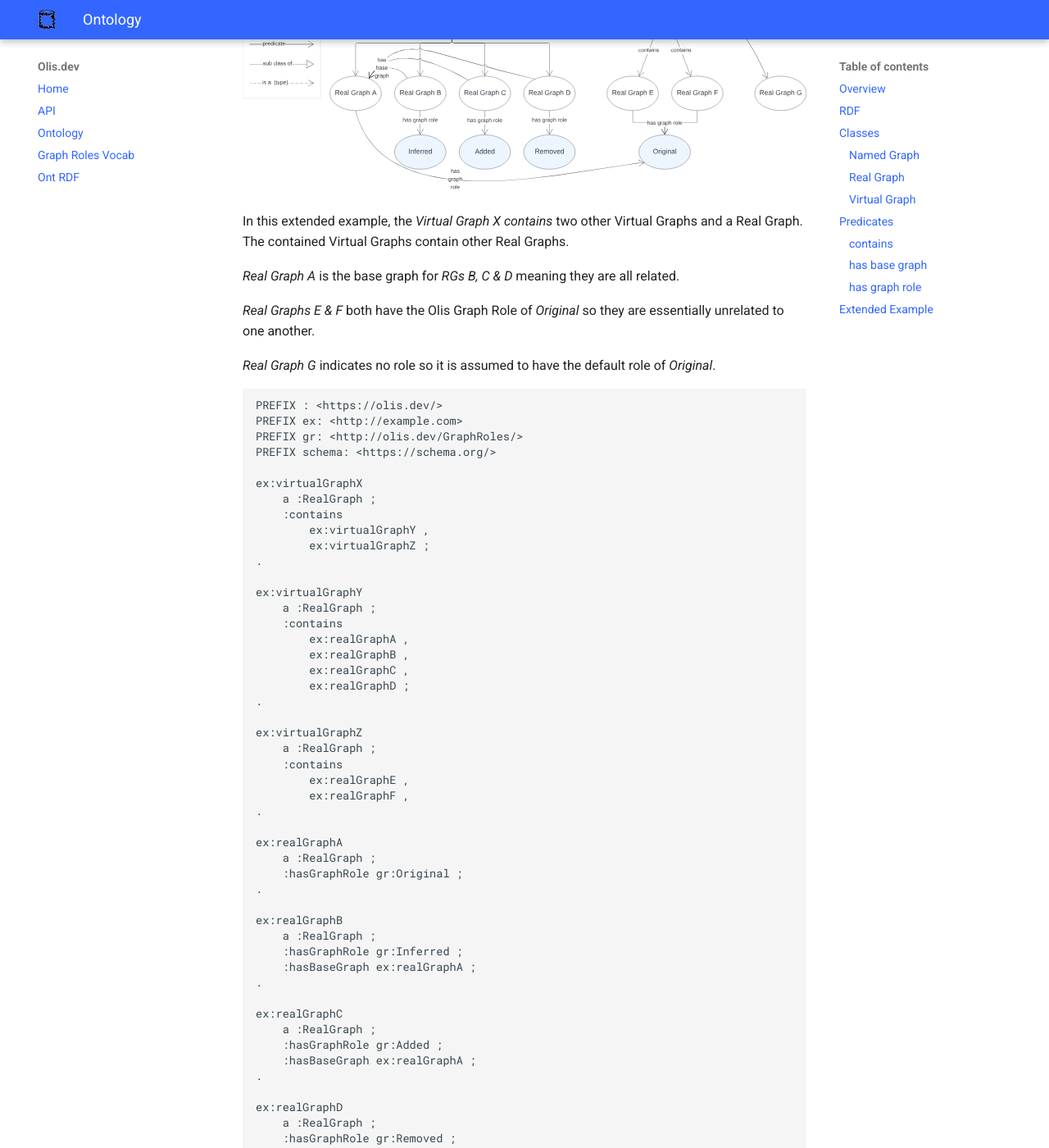
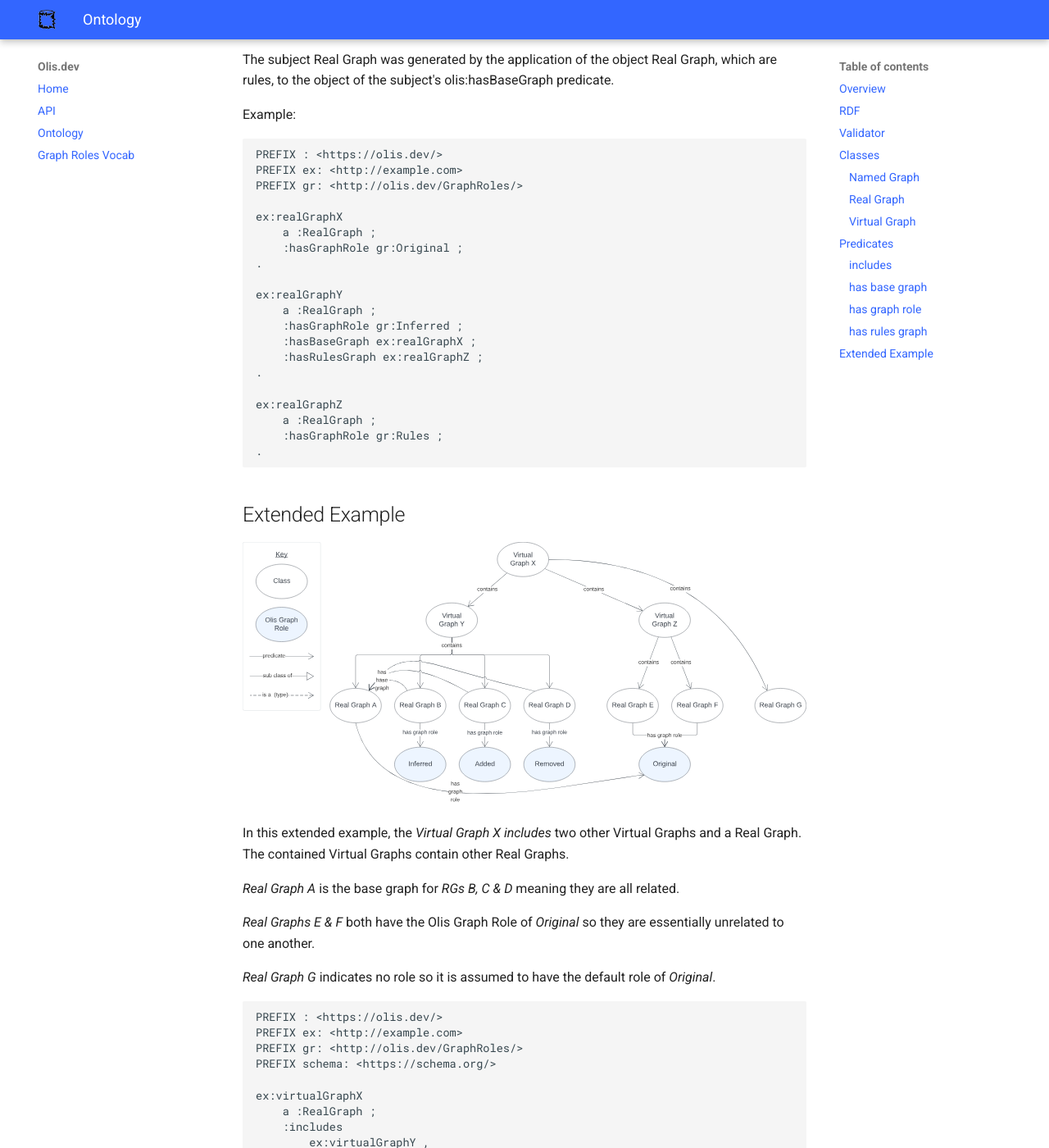
Before and after one commit to Kurrawong/olis.dev, an MkDocs documentation site: the page built from docs/ont.md, in a window 1280 px wide and 1400 px high, scrolled down 2572 px. Shown: the whole window at 82% size. Built offline with MkDocs 1.6.1 and Material for MkDocs 9.7.7, drawn with Linux system fonts in a browser that asks for light colours; some of the changed text lies outside the part shown.

Commit message:
System Graph Validator

````diff
--- a/docs/ont.md
+++ b/docs/ont.md
@@ -12,17 +12,21 @@
 
 The ontology RDF is available [here](assets/olis.ttl){:download="olis.ttl"}.
 
+## Validator
+
+A [SHACL](https://www.w3.org/TR/shacl/) validator for this ontology is [here](assets/validator.ttl){:download="validator.ttl"}.
+
 ## Classes
 
 ### Named Graph
 
-`https://olis.dev/contains`
+`https://olis.dev/NamedGraph`
 
 An RDF Named Graph, as per [RDF 1.2's definition](https://www.w3.org/TR/rdf12-concepts/#section-rdf-graph).
 
 ### Real Graph
 
-`https://olis.dev/contains`
+`https://olis.dev/RealGraph`
 
 A Named Graph that contains triples.
 
@@ -52,24 +56,24 @@
 ex:virtualGraphZ
     a :VirtualGraph ;
     schema:name "Virtual Graph Z" ;
-    schema:description "A Virtual Graph that contains Real Graphs X & Y" ;
-    :contains ex:realGraphX , ex:realGraphY ;
+    schema:description "A Virtual Graph that includes Real Graphs X & Y" ;
+    :includes ex:realGraphX , ex:realGraphY ;
 .
 ```
 
 ### Virtual Graph
 
-`https://olis.dev/contains`
+`https://olis.dev/VirtualGraph`
 
 A Named Graph that does not and cannot contain triples but which may be related to Real Graphs.
 
 ## Predicates
 
-### contains
+### includes
 
-`https://olis.dev/contains`
+`https://olis.dev/includes`
 
-The subject Virtual Graph contains the object Named Graph.
+The subject Virtual Graph includes the object Named Graph.
 
 ### has base graph
 
@@ -83,11 +87,42 @@
 
 The subject Real Graph plays the object [Olis Graph Role](graph-roles.md).
 
+### has rules graph
+
+`https://olis.dev/hasRuleGraph`
+
+The subject Real Graph was generated by the application of the object Real Graph, which are rules, to the object of the subject's olis:hasBaseGraph predicate.
+
+Example:
+
+```turtle
+PREFIX : <https://olis.dev/>
+PREFIX ex: <http://example.com>
+PREFIX gr: <http://olis.dev/GraphRoles/>
+
+ex:realGraphX
+    a :RealGraph ;
+    :hasGraphRole gr:Original ;
+.
+
+ex:realGraphY
+    a :RealGraph ;
+    :hasGraphRole gr:Inferred ;
+    :hasBaseGraph ex:realGraphX ;
+    :hasRulesGraph ex:realGraphZ ;
+.
+
+ex:realGraphZ
+    a :RealGraph ;
+    :hasGraphRole gr:Rules ;
+.
+```
+
 ## Extended Example
 
 ![](assets/olis-extended-example.svg)
 
-In this extended example, the _Virtual Graph X_ _contains_ two other Virtual Graphs and a Real Graph. The contained Virtual Graphs contain other Real Graphs.
+In this extended example, the _Virtual Graph X_ _includes_ two other Virtual Graphs and a Real Graph. The contained Virtual Graphs contain other Real Graphs.
 
 _Real Graph A_ is the base graph for _RGs B, C & D_ meaning they are all related.
 
@@ -103,14 +138,14 @@
 
 ex:virtualGraphX
     a :RealGraph ;
-    :contains
+    :includes
         ex:virtualGraphY ,
         ex:virtualGraphZ ;
 .
 
 ex:virtualGraphY
     a :RealGraph ;
-    :contains
+    :includes
         ex:realGraphA ,
         ex:realGraphB ,
         ex:realGraphC ,
@@ -119,7 +154,7 @@
 
 ex:virtualGraphZ
     a :RealGraph ;
-    :contains
+    :includes
         ex:realGraphE ,
         ex:realGraphF ,
 .
--- a/mkdocs.yml
+++ b/mkdocs.yml
@@ -19,7 +19,6 @@
   - API: 'api.md'
   - Ontology: 'ont.md'
   - Graph Roles Vocab: 'graph-roles.md'
-  - Ont RDF: 'assets/olis.ttl'
 plugins:
   - redirects:
       redirect_maps:
--- a/pyproject.toml
+++ b/pyproject.toml
@@ -7,6 +7,8 @@
 dependencies = [
     "mkdocs-material>=8.3.9,<9",
     "mkdocs-redirects>=1.2.1,<2",
+    "prezmanifest[azure]>=1.1.1",
+    "rdf-delta",
 ]
 
 [dependency-groups]
@@ -18,3 +20,6 @@
 
 [tool.hatch.build.targets.wheel]
 packages = ["docs"]
+
+[tool.uv.sources]
+rdf-delta = { url = "https://github.com/Kurrawong/rdf-delta-python/archive/refs/tags/0.2.4.zip" }
````
Also changed, not shown: docs/graph-roles.md (+12 -0 lines), docs/assets/olis-ontology.svg, 11 other files.
